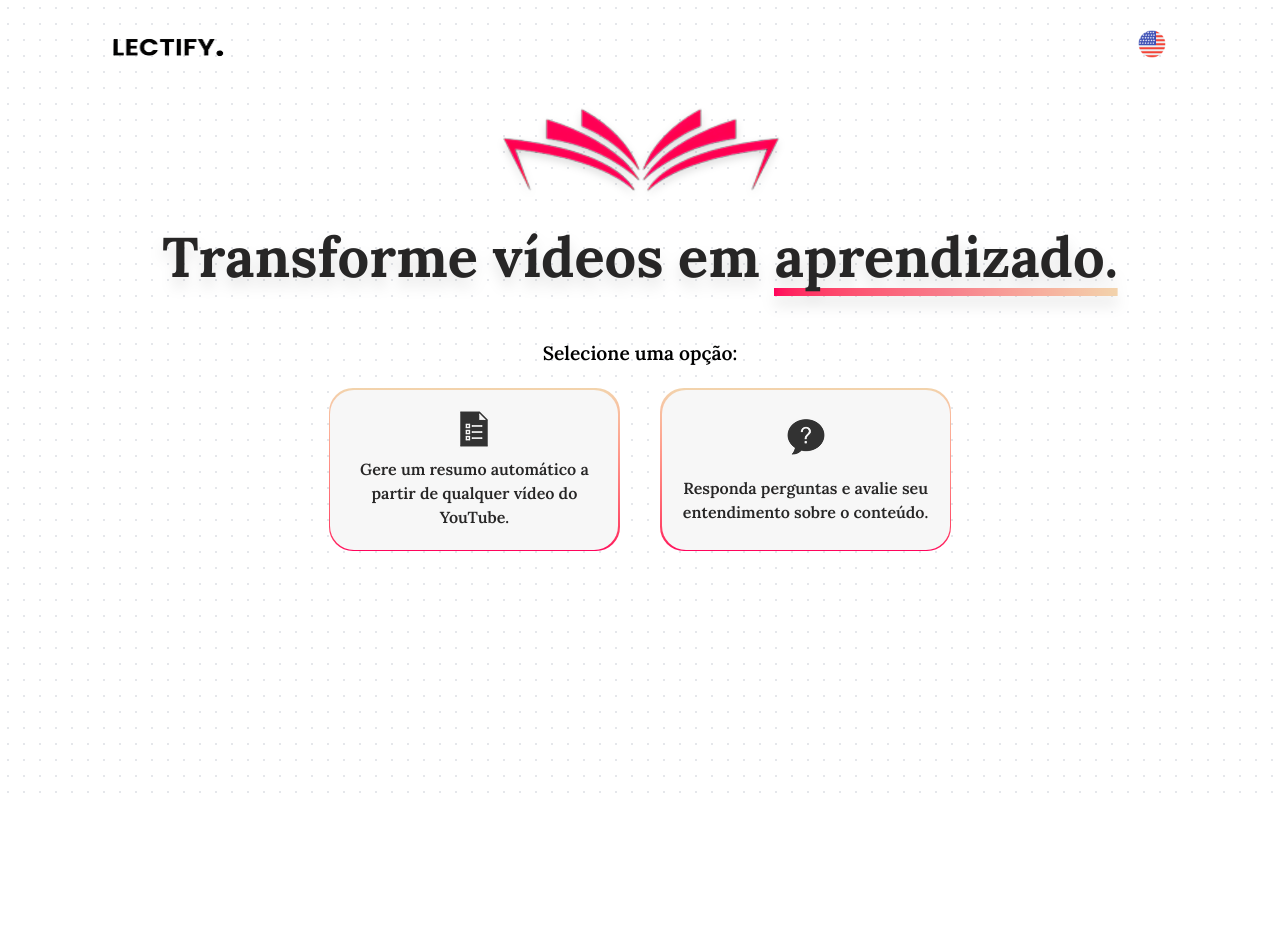
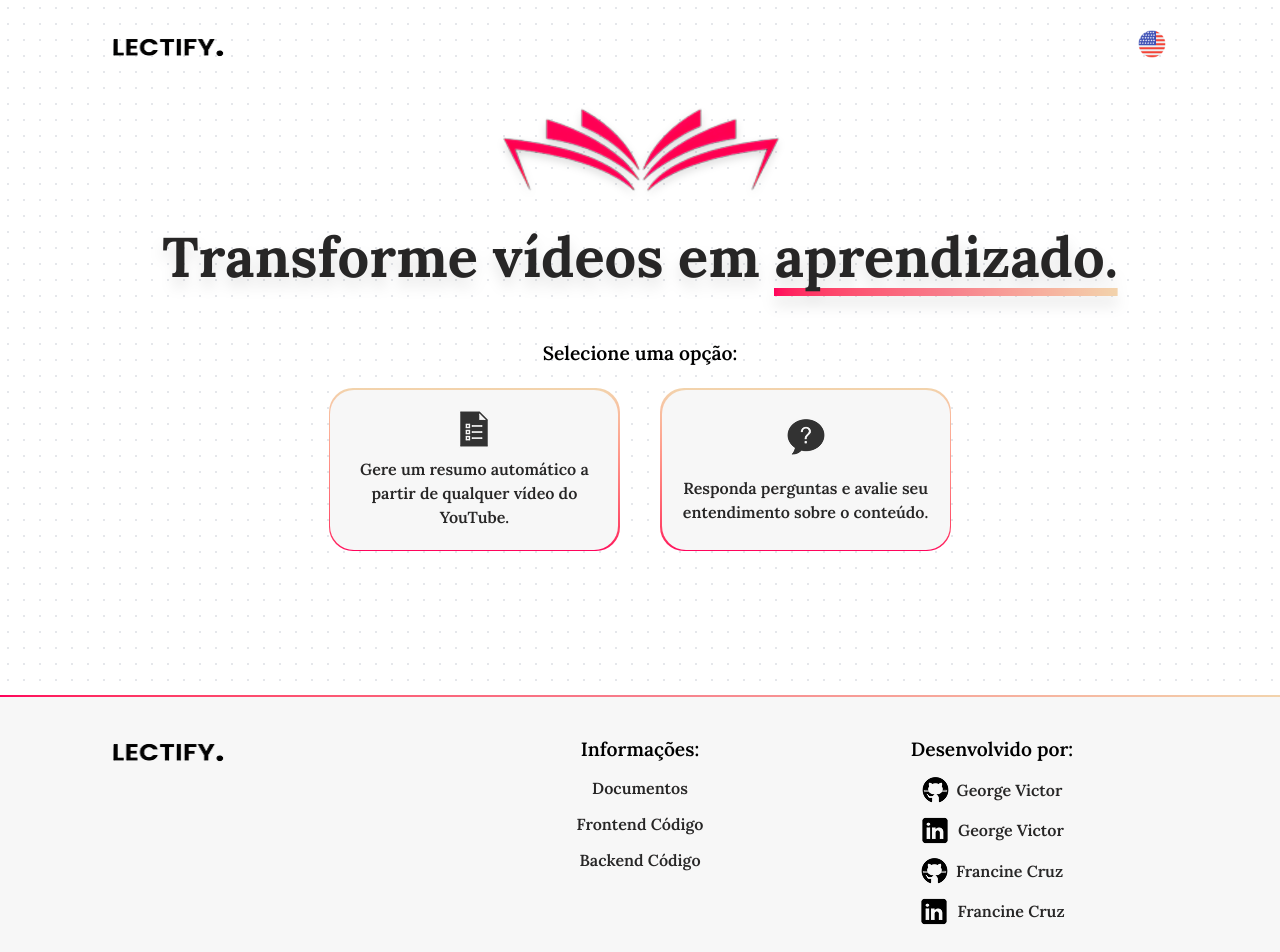
Before and after one commit to Francine02/Lectify, a React (Vite) app: page / in a window 1280 px wide. Shown: the top 952 px of the page. Before the commit the page ends 800 px from the top, so only its background shows below. Built offline with nearby package versions, Linux system fonts and the light colour scheme.

Commit message:
feat: Footer with contact information, LinkedIn and Github, and also project repository

```diff
--- a/src/App.tsx
+++ b/src/App.tsx
@@ -1,3 +1,4 @@
+import { Footer } from "./components/footer/Footer"
 import { Hero } from "./components/hero/Hero"
 
 function App() {
@@ -6,6 +7,7 @@ function App() {
       <div className="pt-5 md:pt-7 px-8 sm:px-12 md:px-20 lg:px-24 xl:px-28 2xl:px-36">
         <Hero />
       </div>
+      <Footer />
     </div>
   )
 }
--- /dev/null
+++ b/src/components/footer/Footer.tsx
@@ -0,0 +1,33 @@
+import { useTranslation } from "react-i18next";
+import { Logo } from "../header/Logo";
+import { SelectOption } from "../hero/SelectOption";
+import { Links } from "./Links";
+import github from "../../assets/Icon-github.png";
+import linkedin from "../../assets/Icon-linkedin.png";
+
+export function Footer() {
+    const { t } = useTranslation();
+
+    return (
+        <footer className="relative w-full mt-36 2xl:mt-52 px-8 sm:px-12 md:px-20 lg:px-24 xl:px-28 2xl:px-36 bg-bg-components before:content-[''] before:absolute before:top-0 before:left-0 before:w-full before:h-[0.1rem] before:bg-gradient-to-r before:from-rosa before:via-rosa-secundary before:to-bege">
+            <div className="grid sm:grid-cols-3 py-10 space-y-6 justify-center">
+                <Logo />
+                <div>
+                    <SelectOption title={t('footer.info')} />
+                    <Links text={t('footer.docs')} />
+                    <Links link="https://github.com/id0ubl3g/lectify-flask-api" text={`Frontend ${t('footer.code')}`} />
+                    <Links link="https://github.com/Francine02/Lectify" text={`Backend ${t('footer.code')}`} />
+                </div>
+
+                <div>
+                    <SelectOption title={t('footer.develop')} />
+                    <Links link="https://github.com/id0ubl3g" img={github} text="George Victor" />
+                    <Links link="https://www.linkedin.com/in/id0ubl3g" img={linkedin} text="George Victor" />
+                    <Links link="https://github.com/Francine02" img={github} text="Francine Cruz" />
+                    <Links link="https://www.linkedin.com/in/francine-ccruz" img={linkedin} text="Francine Cruz" />
+                </div>
+            </div>
+            <p className="text-secondary-phone text-center pb-4 pt-5 border-t border-[#c7c7c7]">© 2025 Lectify. {t('footer.license')}</p>
+        </footer>
+    )
+}
```
